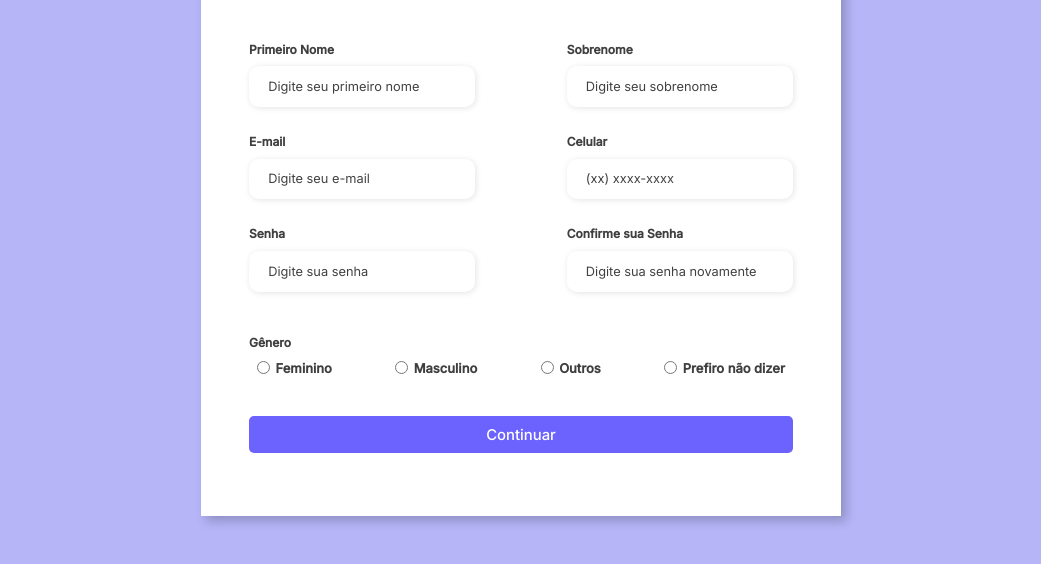
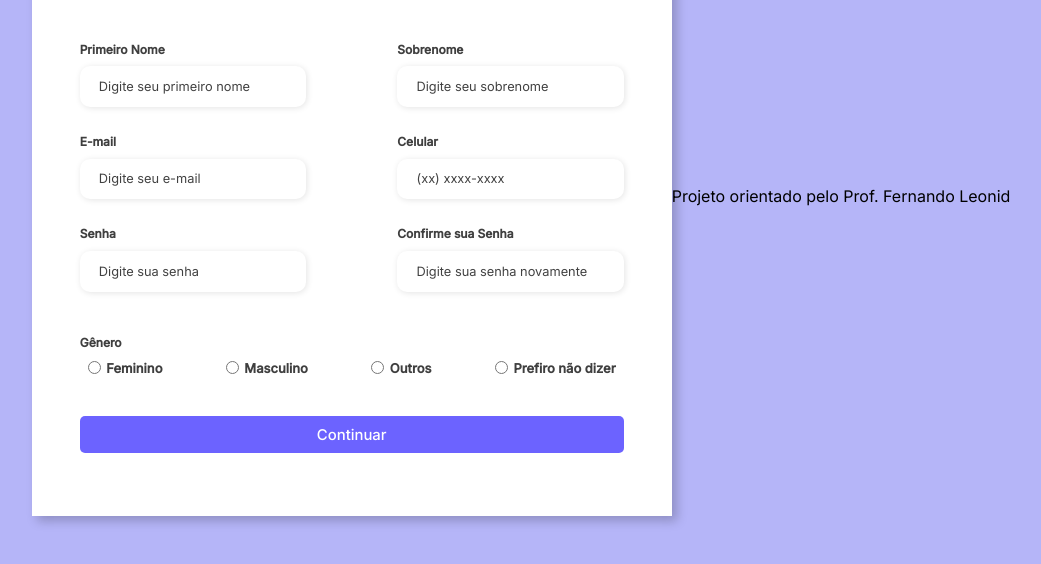
Before and after one commit to eduardoamaralrj/formulario-de-cadastro, a plain HTML site: page index.html in a window 1280 px wide. Shown: the part 204-768 px from the top of the page, without its empty margins (119-1160 px from the left). Drawn offline with Linux system fonts and the light colour scheme.

Commit message:
Update index.html

```diff
--- a/index.html
+++ b/index.html
@@ -92,6 +92,11 @@
       </form>
     </div>
   </div>
+
+  <footer>
+    Projeto orientado pelo Prof. Fernando Leonid
+  </footer>
+
 </body>
 
 </html>
```
